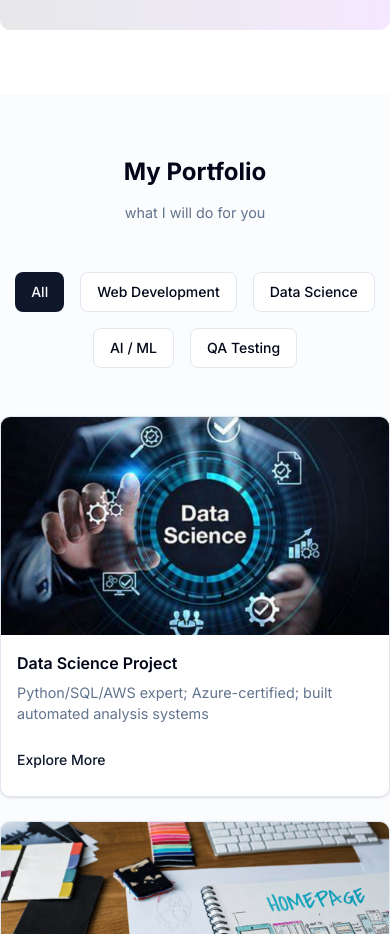
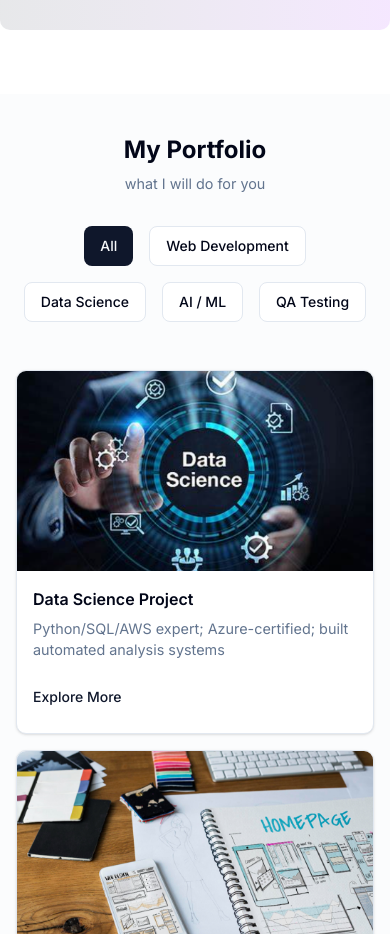
Before and after one commit to Mohammedashkan/portfolio-2025, a Next.js app: page / in a window 390 px wide. Shown: the part 4664-5598 px from the top of the page. Built offline with nearby package versions, Linux system fonts and the light colour scheme.

Commit message:
Improve portfolio section responsiveness with Tailwind and media queries

```diff
--- a/src/components/sections/portfolio.tsx
+++ b/src/components/sections/portfolio.tsx
@@ -55,17 +55,17 @@ const Portfolio = () => {
       : projects.filter((project) => project.category === filter);
 
   return (
-    <section id="portfolio" className="py-16 md:py-24 bg-muted/30">
-      <div className="container mx-auto">
+    <section id="portfolio" className="py-10 sm:py-14 md:py-20 lg:py-24 bg-muted/30">
+      <div className="container mx-auto px-4 sm:px-6 lg:px-8">
         <motion.div
           initial={{ opacity: 0, y: 20 }}
           whileInView={{ opacity: 1, y: 0 }}
           transition={{ duration: 0.5 }}
           viewport={{ once: true }}
-          className="text-center mb-12"
+          className="text-center mb-8 md:mb-12"
         >
-          <h2 className="text-3xl font-bold mb-4">My Portfolio</h2>
-          <p className="text-muted-foreground">what I will do for you</p>
+          <h2 className="text-2xl sm:text-3xl md:text-4xl font-bold mb-2 md:mb-4">My Portfolio</h2>
+          <p className="text-sm sm:text-base md:text-lg text-muted-foreground">what I will do for you</p>
         </motion.div>
 
         <motion.div
@@ -111,7 +111,7 @@ const Portfolio = () => {
             QA Testing
           </Button>
         </motion.div>
-        <div className="grid grid-cols-1 md:grid-cols-2 lg:grid-cols-3 gap-6">
+        <div className="grid grid-cols-1 sm:grid-cols-2 lg:grid-cols-3 gap-4 md:gap-6">
           {filteredProjects.map((project, index) => (
             <motion.div
               key={index}
```
